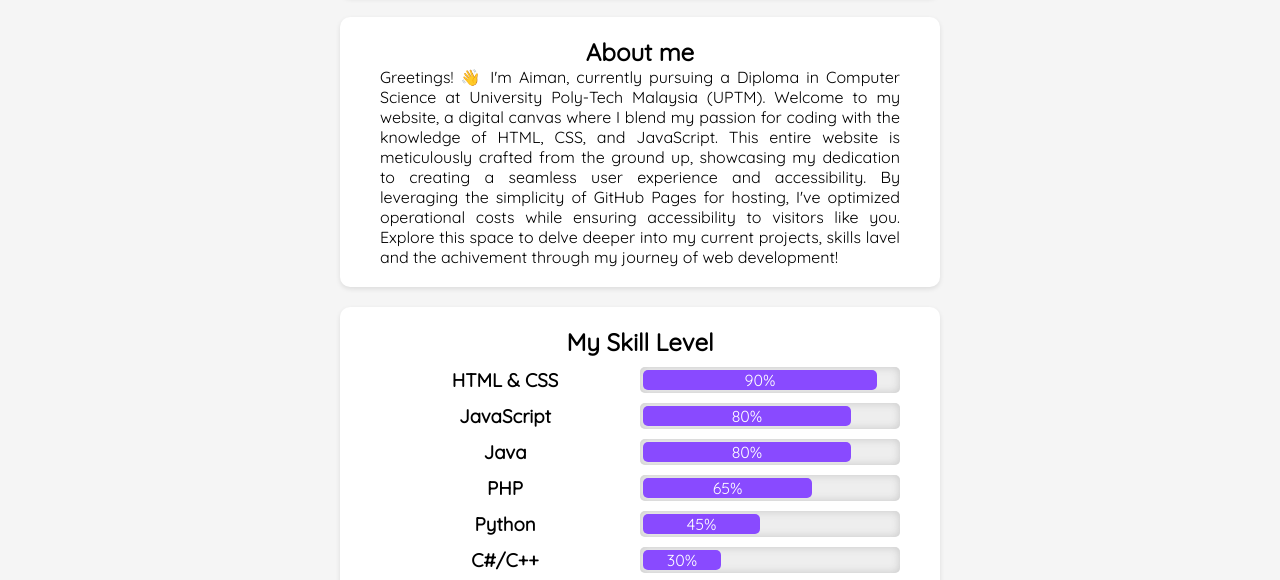
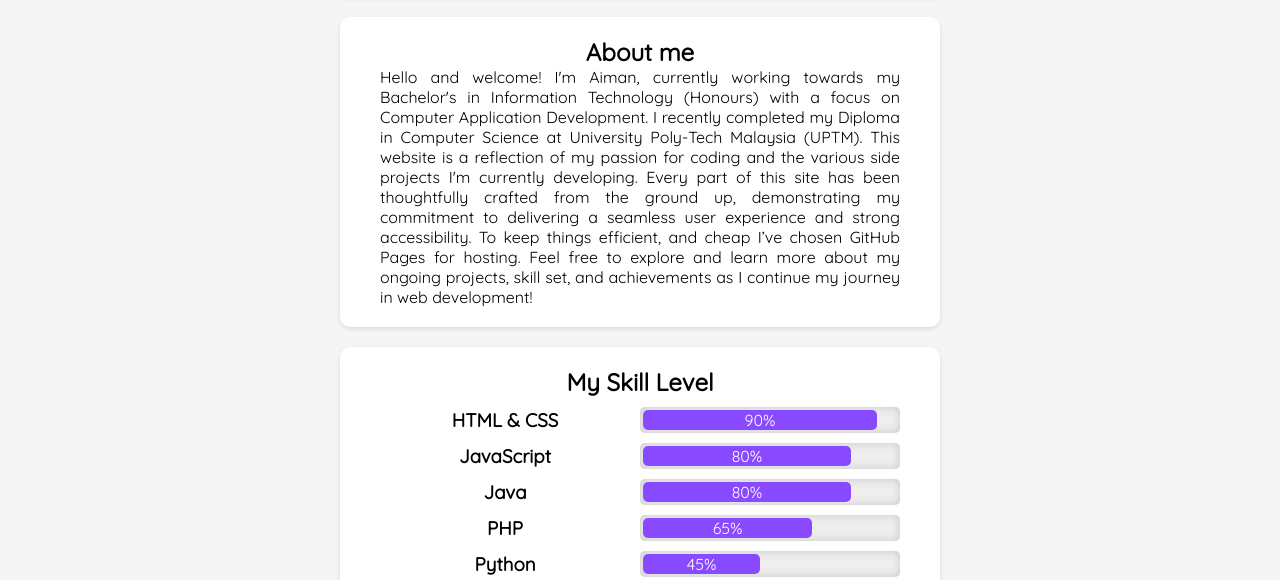
Before and after one commit to aimanazuman/web-portfolio, a plain HTML site: page index.html in a window 1280 px wide. Shown: the part 196-776 px from the top of the page. Drawn offline with Linux system fonts and the light colour scheme; a web font is replaced by a local one.

Commit message:
Update index.html
Change Biography on Home Page.

```diff
--- a/index.html
+++ b/index.html
@@ -34,11 +34,12 @@
             <div class="biodata content">
                 <h2>About me</h2>
                 <p>
-                    Greetings! 👋 I'm Aiman, currently pursuing a Diploma in Computer Science at University Poly-Tech Malaysia (UPTM).
-                    Welcome to my website, a digital canvas where I blend my passion for coding with the knowledge of HTML, CSS, and JavaScript.
-                    This entire website is meticulously crafted from the ground up, showcasing my dedication to creating a seamless user experience and accessibility.
-                    By leveraging the simplicity of GitHub Pages for hosting, I've optimized operational costs while ensuring accessibility to visitors like you.
-                    Explore this space to delve deeper into my current projects, skills lavel and the achivement through my journey of web development!
+                    Hello and welcome! I'm Aiman, currently working towards my Bachelor's in Information Technology (Honours) with a focus on Computer Application Development.
+                    I recently completed my Diploma in Computer Science at University Poly-Tech Malaysia (UPTM).
+                    This website is a reflection of my passion for coding and the various side projects I'm currently developing.
+                    Every part of this site has been thoughtfully crafted from the ground up, demonstrating my commitment to delivering a seamless user experience and strong accessibility.
+                    To keep things efficient, and cheap I’ve chosen GitHub Pages for hosting.
+                    Feel free to explore and learn more about my ongoing projects, skill set, and achievements as I continue my journey in web development!
                 </p>
             </div>
 
```
